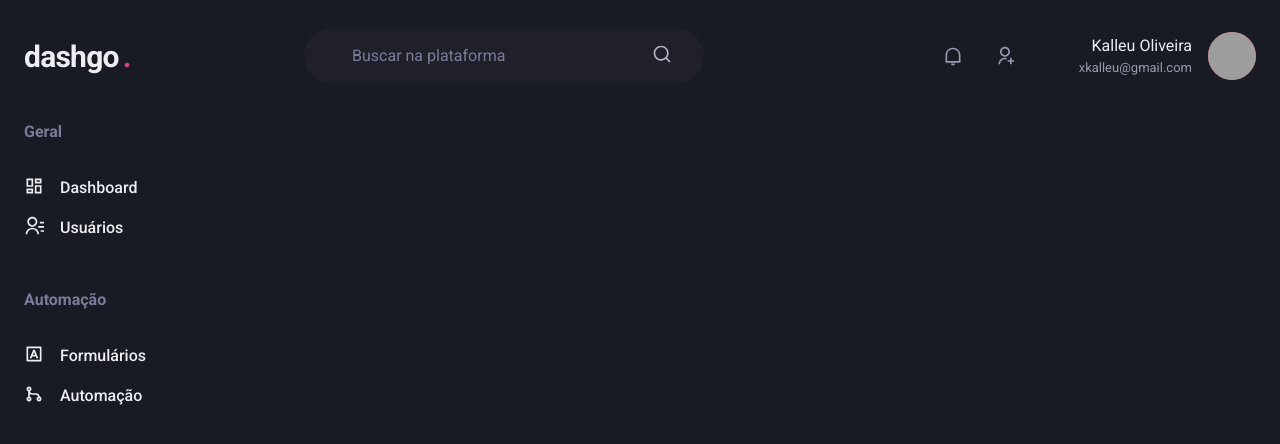
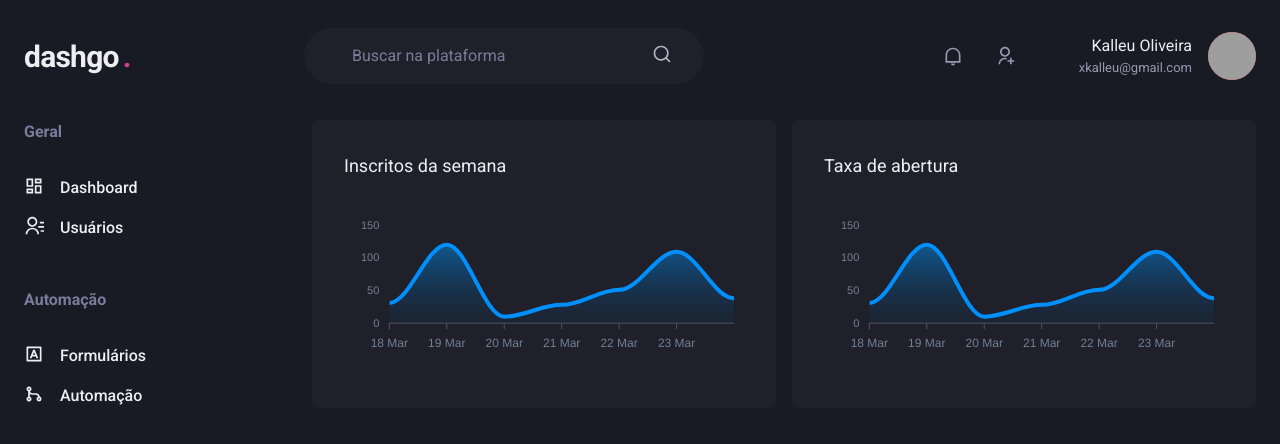
Before and after one commit to xKalleu/dashboard-chakra-ui, a Next.js app: page /dashboard in a window 1280 px wide. Shown: the top 444 px of the page. Built offline with nearby package versions, Linux system fonts and the light colour scheme; grey boxes are pictures that could not be loaded.

Commit message:
add: form register

```diff
--- a/package.json
+++ b/package.json
@@ -13,9 +13,11 @@
     "@emotion/css": "^11.1.3",
     "@emotion/react": "^11.1.5",
     "@emotion/styled": "^11.3.0",
+    "apexcharts": "^3.26.0",
     "framer-motion": "^4.1.3",
     "next": "10.1.3",
     "react": "17.0.2",
+    "react-apexcharts": "^1.3.9",
     "react-dom": "17.0.2",
     "react-icons": "^4.2.0"
   },
--- a/src/pages/dashboard.tsx
+++ b/src/pages/dashboard.tsx
@@ -1,6 +1,66 @@
-import { Flex } from '@chakra-ui/react';
+import { Flex, SimpleGrid, Box, Text, theme } from '@chakra-ui/react';
 import { Header } from '../components/Header';
 import { Sidebar } from '../components/Sidebar';
+import dynamic from 'next/dynamic';
+
+const Chart = dynamic(() => import('react-apexcharts'), {
+	ssr: false
+});
+
+const options = {
+	chart: {
+		toolbar: {
+			show: false
+		},
+		zoom: {
+			enabled: false
+		},
+		foreColor: theme.colors.gray[500]
+	},
+	grid: {
+		show: false
+	},
+	dataLabels: {
+		enabled: false
+	},
+	tooltip: {
+		enabled: false
+	},
+	xaxis: {
+		type: 'datetime',
+		axisBorder: {
+			color: theme.colors.gray[600]
+		},
+		axisTicks: {
+			color: theme.colors.gray[600]
+		},
+		categories: [
+			'2021-03-18T00:00:00.000Z',
+			'2021-03-19T00:00:00.000Z',
+			'2021-03-20T00:00:00.000Z',
+			'2021-03-21T00:00:00.000Z',
+			'2021-03-22T00:00:00.000Z',
+			'2021-03-23T00:00:00.000Z',
+			'2021-03-24T00:00:00.000Z'
+		]
+	},
+	fill: {
+		opacity: 0.3,
+		type: 'gradient',
+		gradient: {
+			shade: 'dark',
+			opacityFrom: 0.7,
+			opacityTo: 0.3
+		}
+	}
+};
+
+const series = [
+	{
+		name: 'series1',
+		data: [31, 120, 10, 28, 51, 109, 38]
+	}
+];
 
 export default function Dashboard() {
 	return (
@@ -8,6 +68,21 @@
 			<Header />
 			<Flex w="100%" my="6" maxWidth={1480} mx="auto" px="6">
 				<Sidebar />
+
+				<SimpleGrid flex="1" gap="4" minChildWidth="320px">
+					<Box p="8" bg="gray.800" borderRadius={8} pb="4">
+						<Text fontSize="lg" mb="4">
+							Inscritos da semana
+						</Text>
+						<Chart type="area" height={160} options={options} series={series} />
+					</Box>
+					<Box p="8" bg="gray.800" borderRadius={8}>
+						<Text fontSize="lg" mb="4">
+							Taxa de abertura
+						</Text>
+						<Chart type="area" height={160} options={options} series={series} />
+					</Box>
+				</SimpleGrid>
 			</Flex>
 		</Flex>
 	);
```
Also changed, not shown: 1 other file (tests, documents, lock files or other folders).
